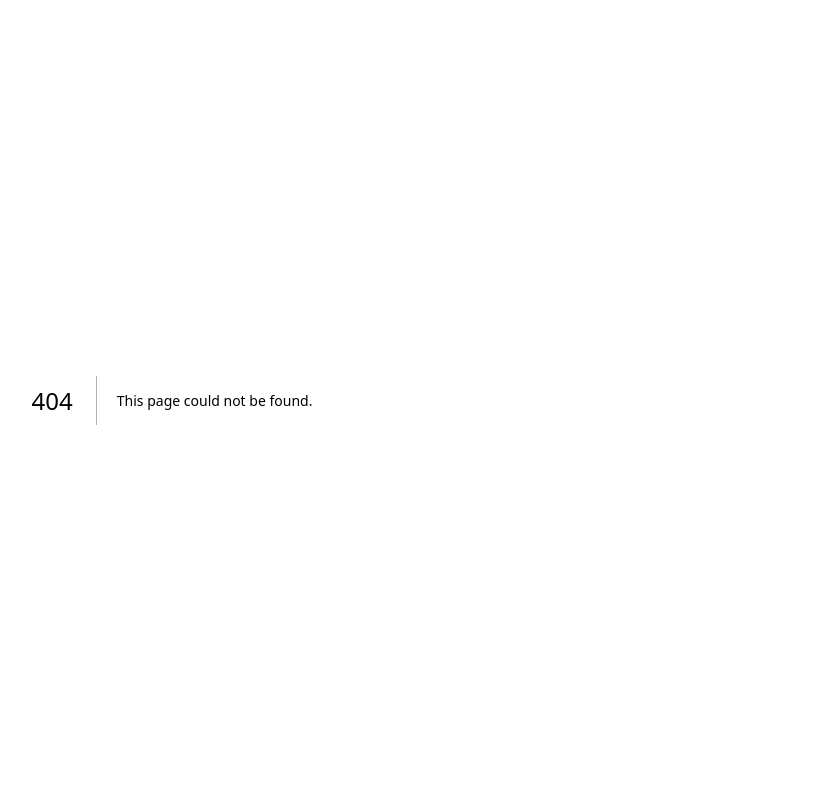
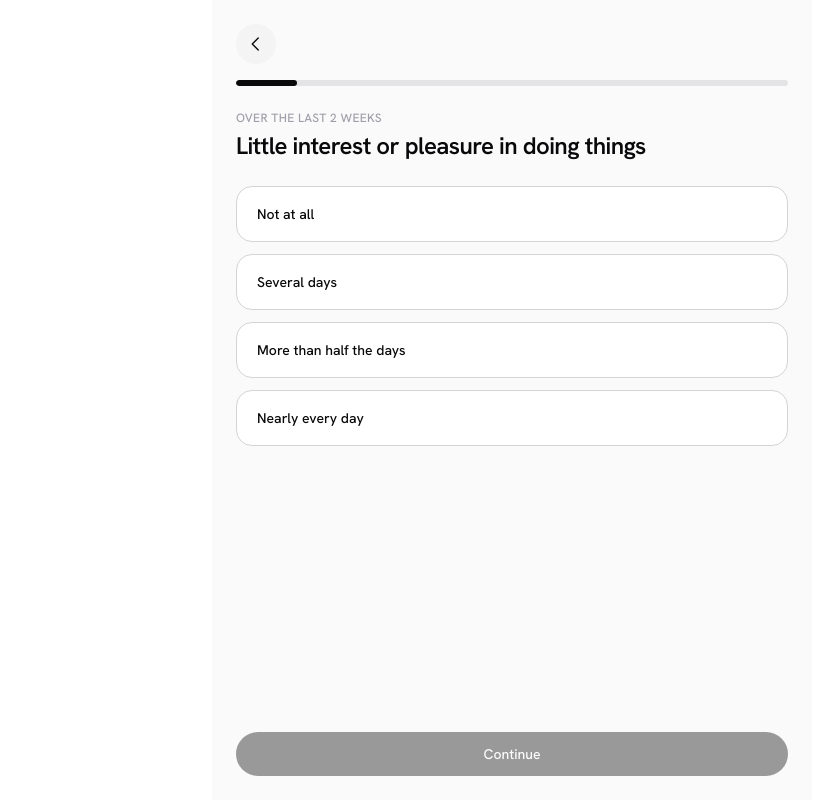
Before and after one commit to chidoziemfrancis/thriveCBT, a Next.js app in the folder pwa/: page /assessment/phq9/1 in a window 1280 px wide. Before the commit this address had no page. Shown: the whole page, without its empty margins (128-947 px from the left). Built offline with nearby package versions, Linux system fonts and the light colour scheme.

Commit message:
feat: implement PHQ9 question page with navigation and answer submission

```diff
--- /dev/null
+++ b/pwa/app/assessment/phq9/[step]/page.tsx
@@ -0,0 +1,72 @@
+"use client";
+
+import { useEffect, useState } from "react";
+import { useParams, useRouter } from "next/navigation";
+import StepHeader from "../../../components/StepHeader";
+import ChoiceButton from "../../../components/ChoiceButton";
+import SubmitButton from "../../../components/SubmitButton";
+import { PHQ9_QUESTIONS, PHQ9_OPTIONS } from "../../_lib/phq9";
+import { getAnswers, setAnswer } from "../../_lib/assessmentStore";
+
+export default function Phq9QuestionPage() {
+  const router = useRouter();
+  const params = useParams<{ step: string }>();
+  const step = Number(params.step);
+  const index = step - 1;
+
+  const [selected, setSelected] = useState<number | null>(null);
+
+  useEffect(() => {
+    const answers = getAnswers();
+    setSelected(answers[index] ?? null);
+  }, [index]);
+
+  if (Number.isNaN(step) || index < 0 || index >= PHQ9_QUESTIONS.length) {
+    return null;
+  }
+
+  function handleSubmit(e: React.FormEvent) {
+    e.preventDefault();
+    if (selected === null) return;
+    setAnswer(index, selected);
+
+    if (step < PHQ9_QUESTIONS.length) {
+      router.push(`/assessment/phq9/${step + 1}`);
+    } else {
+      router.push("/assessment/phq9/results");
+    }
+  }
+
+  return (
+    <div className="flex flex-1 flex-col bg-zinc-50 px-6 pt-6">
+      <StepHeader step={step} totalSteps={PHQ9_QUESTIONS.length} />
+
+      <form onSubmit={handleSubmit} className="flex flex-1 flex-col">
+        <p className="mt-6 text-xs font-medium uppercase tracking-wide text-zinc-400">
+          Over the last 2 weeks
+        </p>
+        <h1 className="mt-1 text-2xl font-semibold tracking-tight text-zinc-950">
+          {PHQ9_QUESTIONS[index]}
+        </h1>
+
+        <div className="mt-6 flex flex-col gap-3">
+          {PHQ9_OPTIONS.map((option) => (
+            <ChoiceButton
+              key={option.value}
+              selected={selected === option.value}
+              onClick={() => setSelected(option.value)}
+            >
+              {option.label}
+            </ChoiceButton>
+          ))}
+        </div>
+
+        <div className="mt-auto pb-6">
+          <SubmitButton disabled={selected === null}>
+            {step === PHQ9_QUESTIONS.length ? "Finish" : "Continue"}
+          </SubmitButton>
+        </div>
+      </form>
+    </div>
+  );
+}
```
